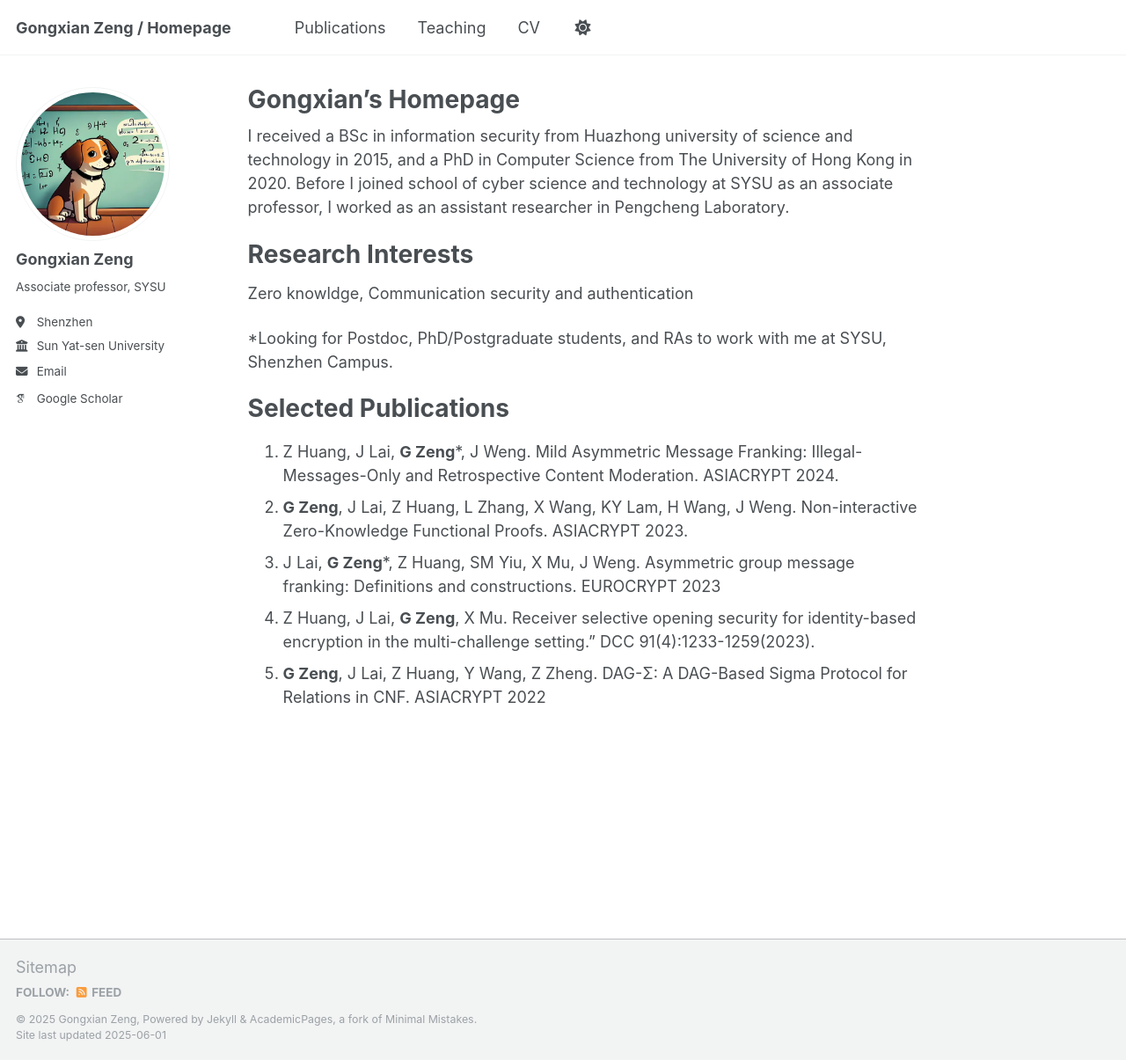
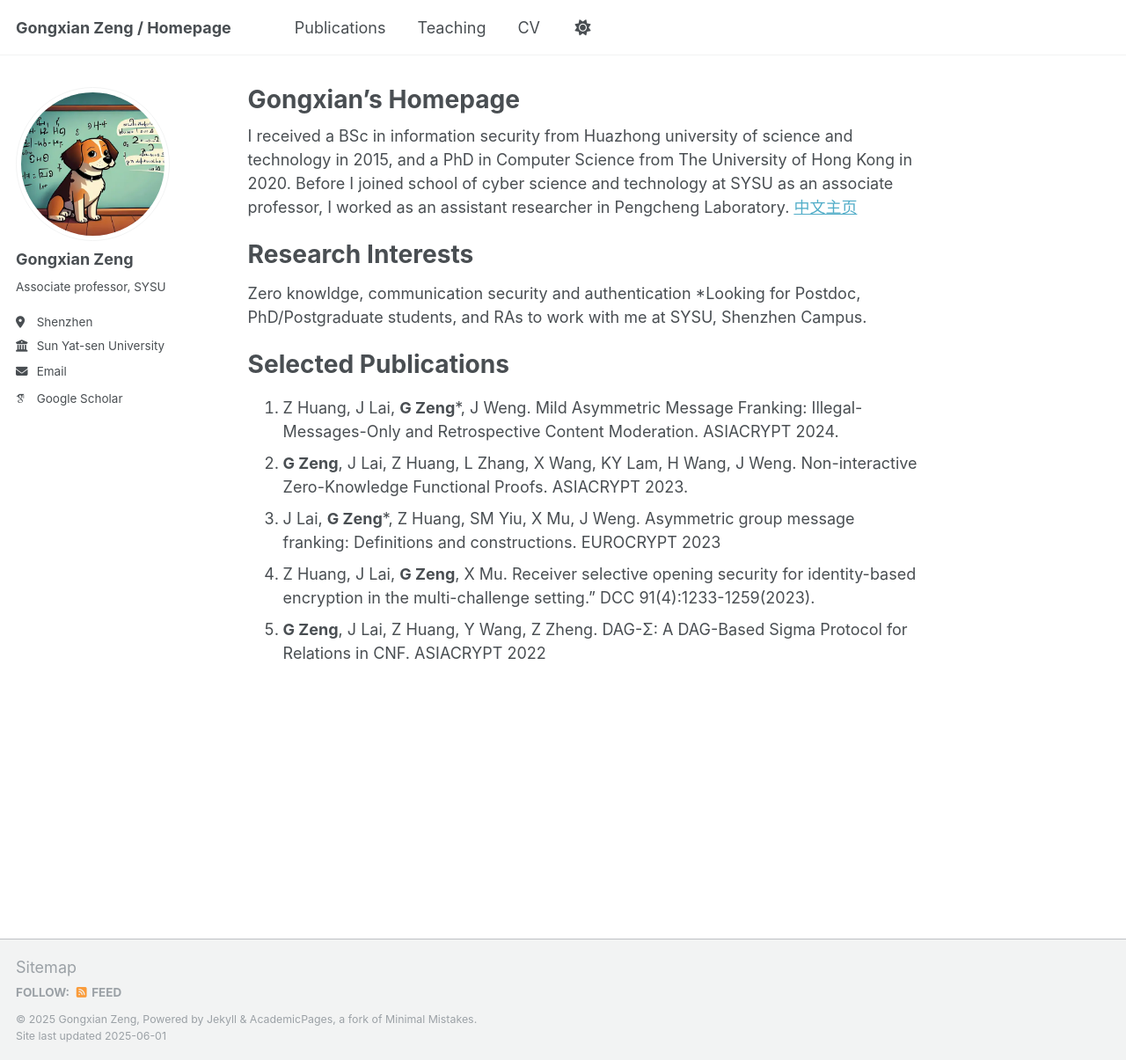
Before and after one commit to naxizgx/naxizgx.github.io, a Jekyll site: the page built from _pages/about.md, in a window 1280 px wide and 1205 px high. Shown: the whole window at 88% size. Built offline with Jekyll 4.4.1, drawn with Linux system fonts in a browser that asks for light colours; some web fonts are replaced.

Commit message:
Update about.md

```diff
--- a/_pages/about.md
+++ b/_pages/about.md
@@ -7,12 +7,11 @@ redirect_from:
   - /about.html
 ---
 
-I received a BSc in information security from Huazhong university of science and technology in 2015, and a PhD in Computer Science from The University of Hong Kong in 2020. Before I joined school of cyber science and technology at SYSU as an associate professor, I worked as an assistant researcher in Pengcheng Laboratory.
+I received a BSc in information security from Huazhong university of science and technology in 2015, and a PhD in Computer Science from The University of Hong Kong in 2020. Before I joined school of cyber science and technology at SYSU as an associate professor, I worked as an assistant researcher in Pengcheng Laboratory. [中文主页](https://scst.sysu.edu.cn/members/members01/1418999.htm)
 
 # Research Interests
 
-Zero knowldge, Communication security and authentication
-
+Zero knowldge, communication security and authentication
 *Looking for Postdoc, PhD/Postgraduate students, and RAs to work with me at SYSU, Shenzhen Campus.
 
 # Selected Publications
```
